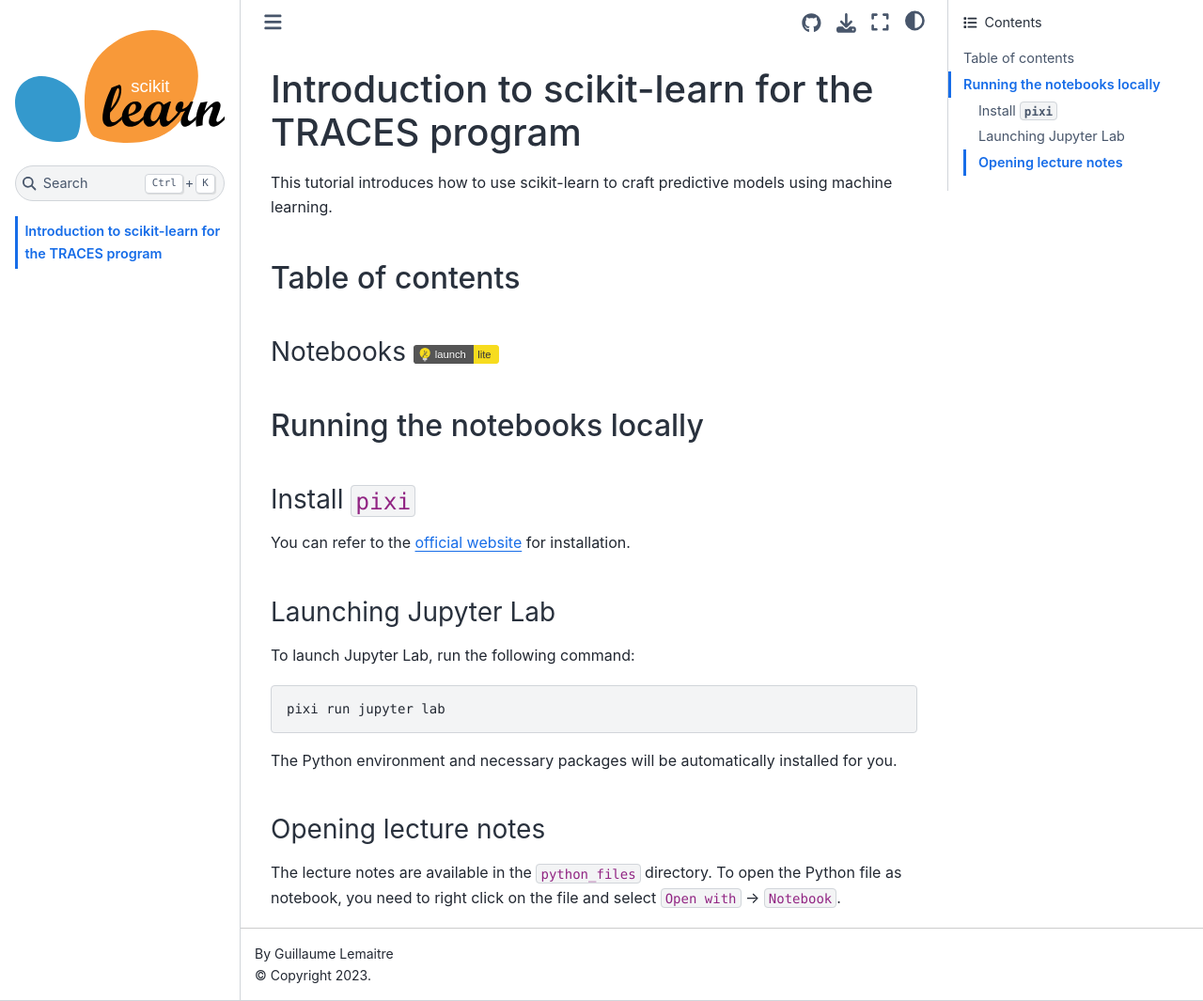
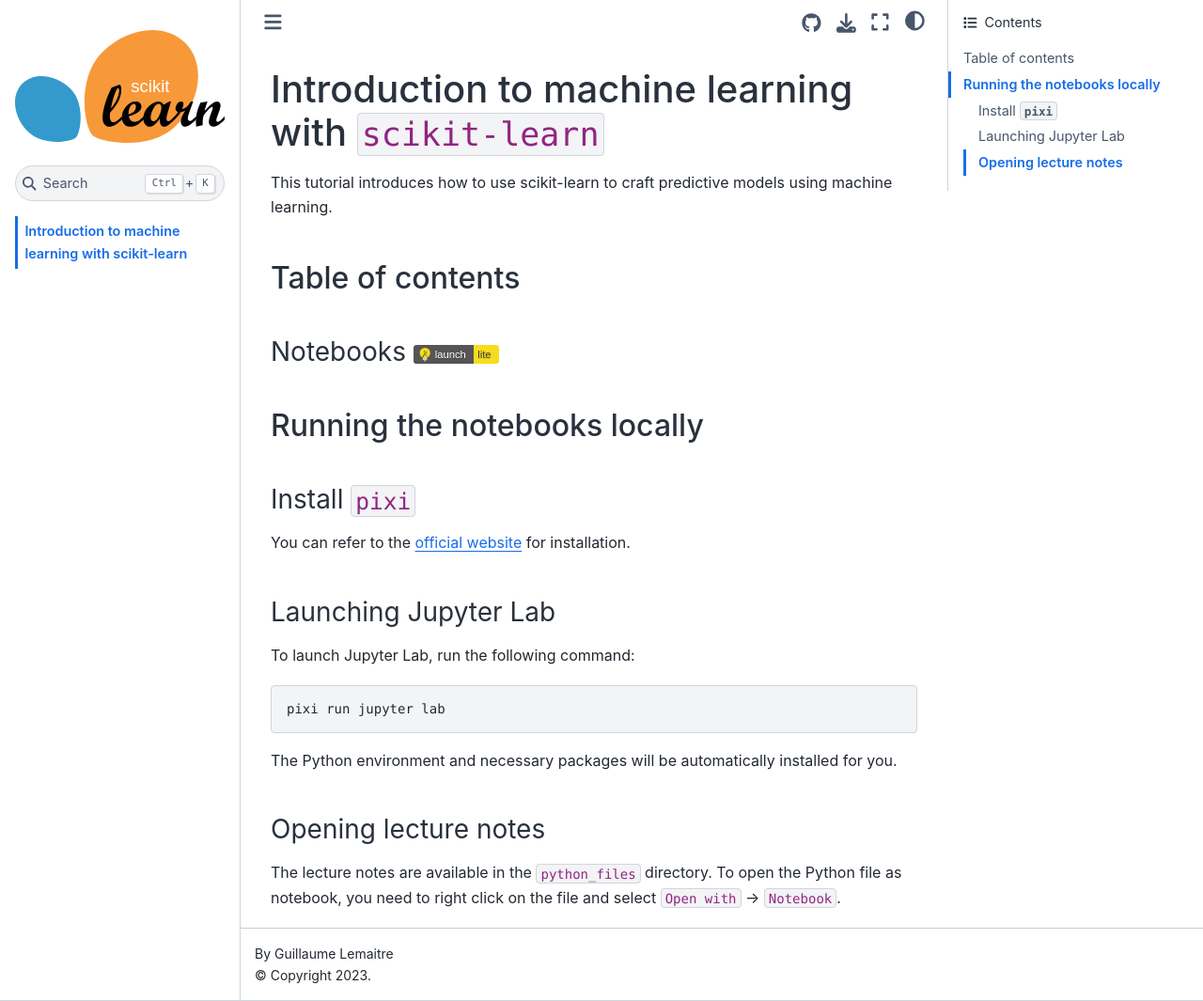
Before and after one commit to sylvaincom/traces-sklearn, a Jupyter Book: the page built from book/intro.md, in a window 1280 px wide and 1065 px high. Shown: the whole window at 94% size. Built offline with Jupyter Book 1.0.4 settings and Sphinx 7.4.7 and the Sphinx Book theme 1.1.4, drawn with Linux system fonts in a browser that asks for light colours; pages that are not in the unit, such as notebooks, are missing from menus.

Commit message:
DOC update title

```diff
--- a/book/intro.md
+++ b/book/intro.md
@@ -1,4 +1,4 @@
-# Introduction to scikit-learn for the TRACES program
+# Introduction to machine learning with `scikit-learn`
 
 This tutorial introduces how to use scikit-learn to craft predictive models using
 machine learning.
```
